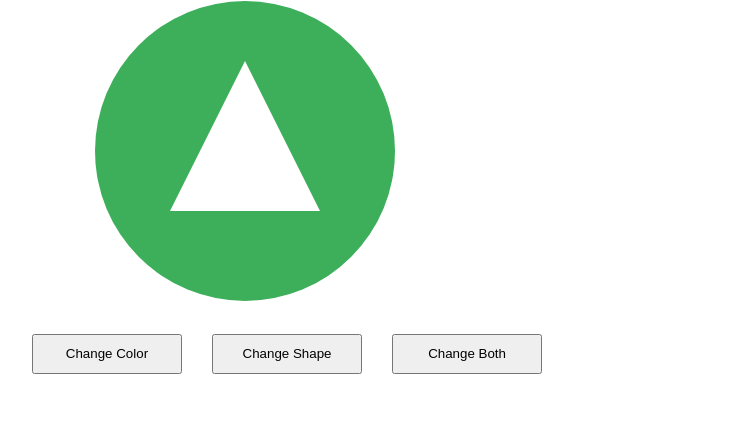
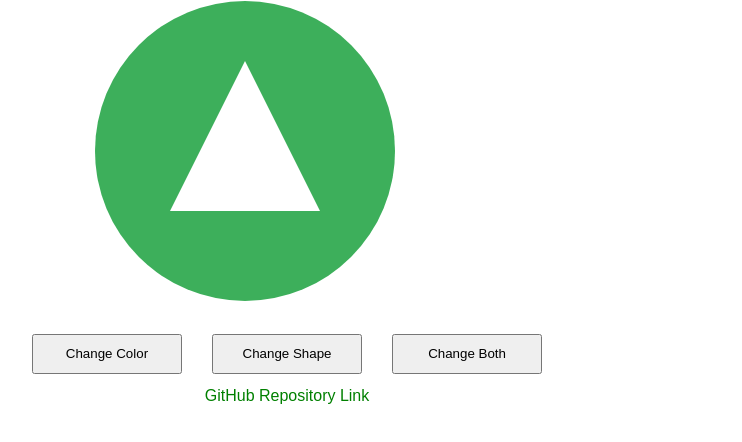
Before and after one commit to harshalmadgulkar/Change-color-shape-and-toggle-mode, a plain HTML site: page index.html in a window 1280 px wide. Shown: the part 80-522 px from the top of the page, without its empty margins (353-1095 px from the left). Drawn offline with Linux system fonts and the light colour scheme.

Commit message:
Git link added

```diff
--- a/index.html
+++ b/index.html
@@ -42,6 +42,10 @@
       </div>
     </div>
 
+    <div id="gitrepolink">
+      <a href="https://github.com/harshalmadgulkar/Change-color-shape-and-toggle-mode">GitHub Repository Link</a>
+    </div>
+
 
     <!-- Font Awesome script -->
     <script src="https://kit.fontawesome.com/8555046d6b.js" crossorigin="anonymous"></script>
--- a/script.js
+++ b/script.js
@@ -53,10 +53,10 @@ checkbox.addEventListener('change', function() {
   if (this.checked) {
     body[0].style.backgroundColor = 'black';
     heading.style.color = 'white';
-    console.log("Checkbox is checked..");
+    // console.log("Checkbox is checked..");
   } else {
     body[0].style.backgroundColor = 'white';
     heading.style.color = 'black';
-    console.log("Checkbox is not checked..");
+    // console.log("Checkbox is not checked..");
   }
 });
--- a/style.css
+++ b/style.css
@@ -167,6 +167,31 @@ input:checked + .button i {
   box-shadow: 0px 0px 15px 10px gray;
 }
 
+/* GitHub Link Repository */
+#gitrepolink a:link {
+  color: green;
+  background-color: transparent;
+  text-decoration: none;
+}
+
+#gitrepolink a:visited {
+  color: pink;
+  background-color: transparent;
+  text-decoration: none;
+}
+
+#gitrepolink a:hover {
+  color: red;
+  background-color: transparent;
+  text-decoration: underline;
+}
+
+#gitrepolink a:active {
+  color: yellow;
+  background-color: transparent;
+  text-decoration: underline;
+}
+
 @media screen and (max-width: 500px) {
 
   #color {
```
